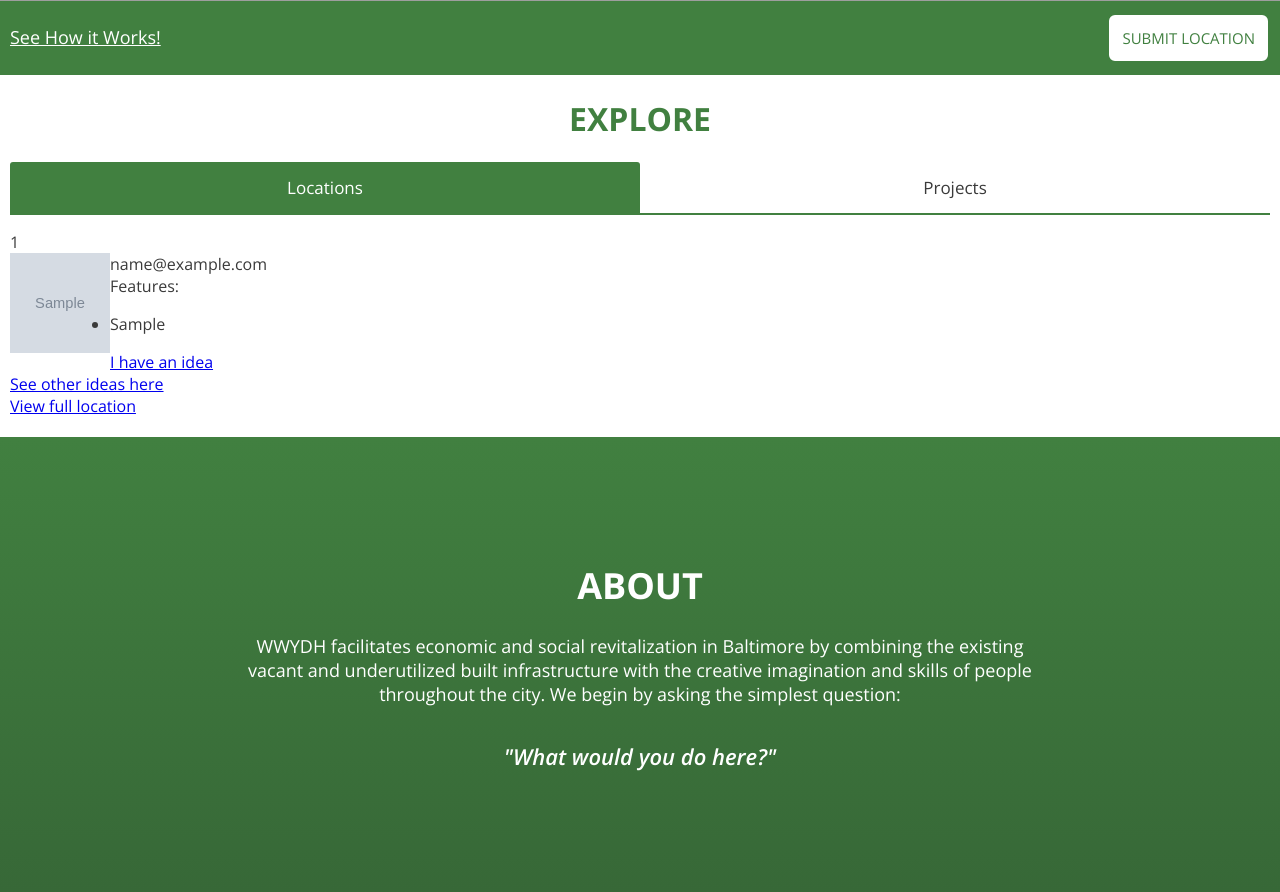
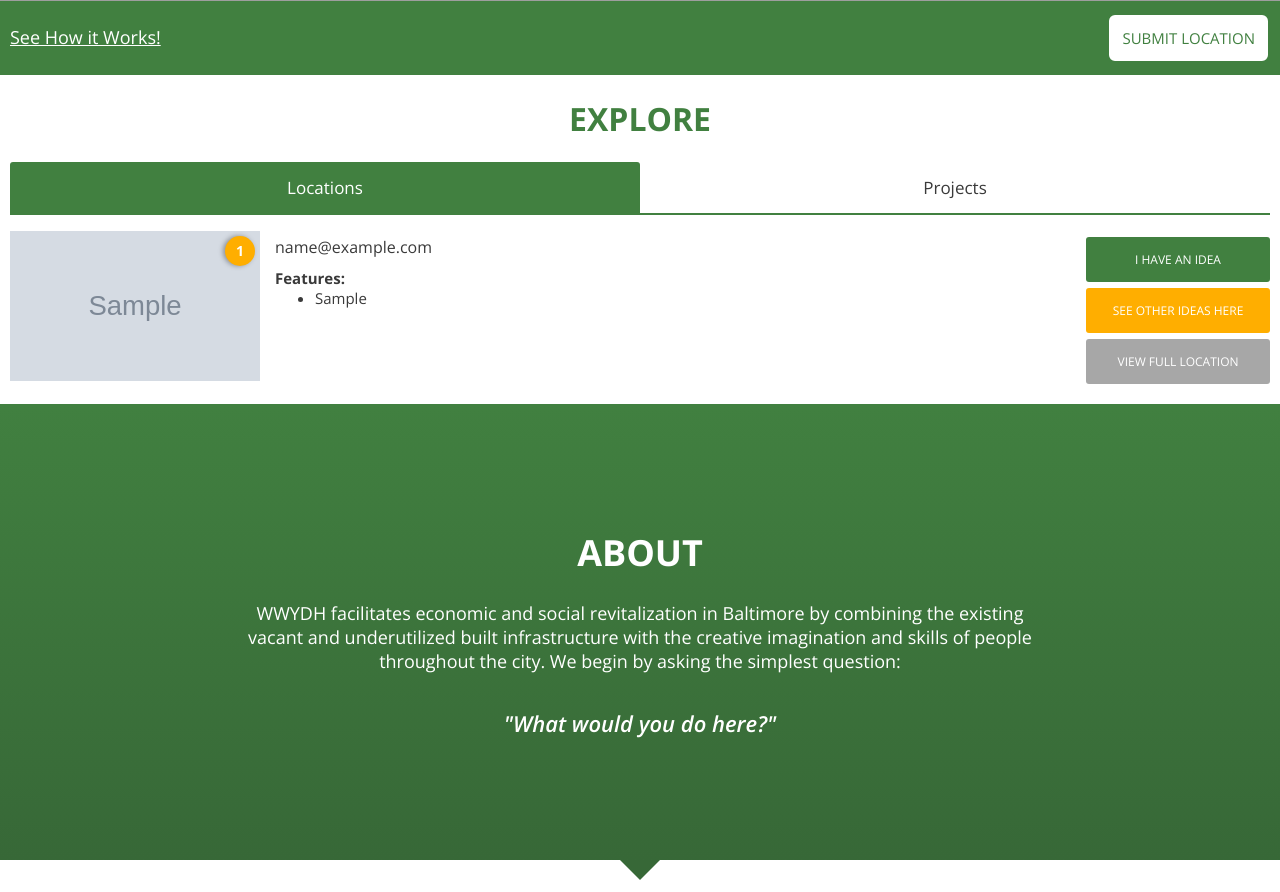
Before and after one commit to sheier1/wwydh-app, a PHP site: page /home in a window 1280 px wide. Shown: the part 499-1391 px from the top of the page. Run offline with PHP 8.4, Linux system fonts and the light colour scheme; tables that the repository leaves empty or names only in its code hold one stand-in row (values such as "Sample post"); grey boxes marked "Sample" are stand-in pictures; data that the repository does not hold is empty; some libraries are stand-ins or nearby versions; grey boxes are pictures that could not be loaded.

Commit message:
styled homepage

```diff
--- a/home/index.php
+++ b/home/index.php
@@ -151,10 +151,17 @@
                     <?php
                     foreach($locations as $l) { ?>
                         <div class="location">
+                            <div class="btn-group">
+                                <div class="btn newidea"><a href="../newidea?location=<?php echo $l["id"] ?>">I have an idea</a></div>
+                                <?php if ($l["ideas"] > 0) { ?> <div class="btn seeideas"><a href="../ideas?location=<?php echo $l["id"] ?>">See other ideas here</a></div> <?php } ?>
+                                <div class="btn seelocation"><a href="propertyInfo.php?id=<?php echo $l["id"] ?>">View full location</a></div>
+                            </div>
+                            <div class="location_image" style="background-image: url(../helpers/location_images/<?php if (isset($l['image'])) echo $l['image']; else echo "no_image.jpg";?>);">
                                 <?php if ($l["ideas"] > 0) { ?>
                                     <div class="ideas_count"><?php echo $l["ideas"] ?></div>
                                 <?php } ?>
-                            <div class="location_image" style="background-image: url(../helpers/location_images/<?php if (isset($l['image'])) echo $l['image']; else echo "pin.png";?>);"></div>
+                            </div>
+                            <div class="location_desc">
                                 <div class="address"><?php echo $l["mailing_address"] ?></div>
                                 <?php if (isset($l["features"])) { ?>
                                     <div class="features">
@@ -166,9 +173,7 @@
                                             </ul>
                                     </div>
                                 <?php } ?>
-                            <div class="btn"><a href="../newidea?location=<?php echo $l["id"] ?>">I have an idea</a></div>
-                            <?php if ($l["ideas"] > 0) { ?> <div class="btn"><a href="../ideas?location=<?php echo $l["id"] ?>">See other ideas here</a></div> <?php } ?>
-                            <div class="btn"><a href="propertyInfo.php?id=<?php echo $l["id"] ?>">View full location</a></div>
+                            </div>
                         </div>
                     <?php }
                     ?>
--- a/home/styles.css
+++ b/home/styles.css
@@ -250,11 +250,30 @@ ul.tab li {
 }
 
 .location_image, .project_image {
-    height: 100px;
-    width: 100px;
+    width: 250px;
+    height: 150px;
     background-position: center;
     background-size: cover;
     float: left;
+    margin-right: 10px;
+    position: relative;
+}
+
+.ideas_count {
+    background: #ffae00;
+    color: white;
+    width: 30px;
+    height: 30px;
+    position: absolute;
+    right: 5px;
+    top: 5px;
+    font-weight: 700;
+    border-radius: 50%;
+    padding: 5px 0px 0px 11px;
+    box-sizing: border-box;
+    box-shadow: -2px 0px 5px 0px rgba(0, 0, 0, 0.35);
+    font-size: 14px;
+    -webkit-font-smoothing: subpixel-antialiased;
 }
 
 .location, .project {
@@ -269,3 +288,104 @@ ul.tab li {
 .location:last-child {
     border-bottom-width: 0px;
 }
+
+.location_desc {
+    color: white;
+    padding: 5px 5px;
+    box-sizing: border-box;
+    -webkit-font-smoothing: subpixel-antialiased;
+    color: #3a3a3a;
+    overflow: hidden;
+}
+
+.location .location_desc .features {
+    font-size: 15px;
+    margin-top: 10px;
+}
+
+.location .location_desc .features span {
+    font-weight: 700;
+}
+
+.location .location_desc .features ul {
+    margin-top: 0;
+}
+
+.location .location_desc .features ul li {
+    font-weight: 400;
+}
+
+.location .location_desc .features ul span {
+    margin-top: 0;
+    font-weight: 400;
+    color: rgba( 0, 0, 0, 0.5);
+}
+
+.btn-group {
+    float: right;
+}
+
+.location .btn-group .btn {
+    width: 180px;
+    padding: 12px 0px;
+    text-align: center;
+    transition: all 0.2s ease;
+    border-radius: 3px;
+    margin-top: 6px;
+    text-transform: uppercase;
+    font-size: 12px;
+    border: 2px solid transparent;
+}
+
+.location .btn-group .btn a {
+    color: white;
+    text-decoration: none;
+    transition: all 0.2s ease;
+    -webkit-font-smoothing: subpixel-antialiased;
+}
+
+.location .btn-group .btn:hover {
+    cursor: pointer;
+    opacity: 0.9;
+}
+
+.location .btn-group .btn.newidea {
+    background: #418040;
+}
+
+.location .btn-group .btn.newidea:hover {
+    background: white;
+    border-color: #418040;
+}
+
+.location .btn-group .btn.newidea:hover a {
+    color: #418040;
+}
+
+.location .btn-group .btn.seeideas {
+    background: #ffae00;
+}
+
+.location .btn-group .btn.seeideas:hover {
+    background: white;
+    border-color: #ffae00;
+    color: #ffae00 !important;
+}
+
+.location .btn-group .btn.seeideas:hover a {
+    color: #ffae00;
+}
+
+.location .btn-group .btn.seelocation {
+    background: #a7a7a7;
+}
+
+.location .btn-group .btn.seelocation:hover {
+    background: white;
+    border-color: #a7a7a7;
+    color: #a7a7a7 !important;
+}
+
+.location .btn-group .btn.seelocation:hover a {
+    color: #a7a7a7;
+}
--- a/ideas/styles.css
+++ b/ideas/styles.css
@@ -84,9 +84,6 @@
 
 .idea .idea_desc .checklist {
     font-size: 13px;
-}
-
-.idea .idea_desc .checklist {
     margin-top: 10px;
 }
 
```
Lines whose indentation alone changed are shown as unchanged.
